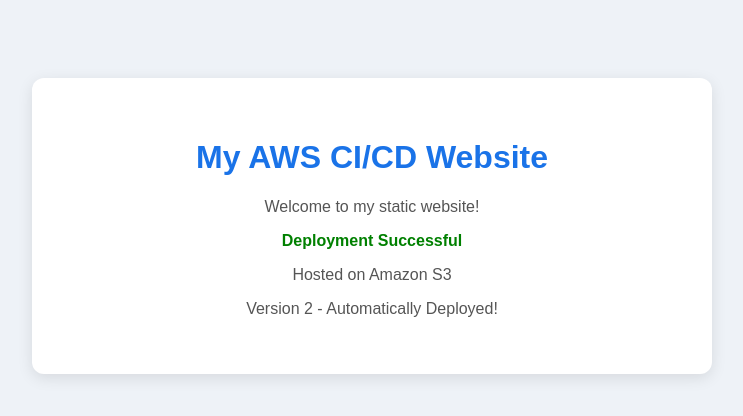
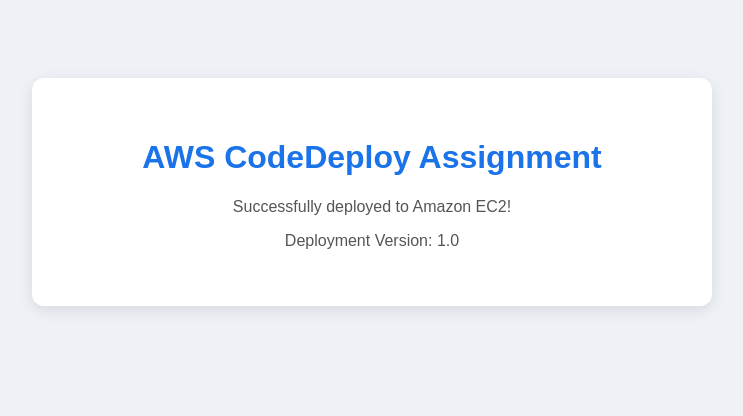
Before and after one commit to sandeepbxi/Test-repo, a plain HTML site: page index.html in a window 1280 px wide. Shown: the whole page, without its empty margins (268-1011 px from the left). Drawn offline with Linux system fonts and the light colour scheme.

Commit message:
Update title and content for AWS CodeDeploy assignment

```diff
--- a/index.html
+++ b/index.html
@@ -2,35 +2,19 @@
 <html lang="en">
 <head>
     <meta charset="UTF-8">
-    <meta name="viewport" content="width=device-width, initial-scale=1.0">
-    <title>My AWS CI/CD Website - Updated</title>
+    <title>AWS CodeDeploy Assignment</title>
     <style>
-        body {
-            font-family: Arial, sans-serif;
-            background: #eef2f7;
-            text-align: center;
-            padding: 70px 20px;
-        }
-        .container {
-            background: white;
-            max-width: 600px;
-            margin: auto;
-            padding: 40px;
-            border-radius: 12px;
-            box-shadow: 0 4px 15px rgba(0,0,0,0.1);
-        }
+        body { font-family: Arial, sans-serif; background: #eef2f7; text-align: center; padding: 70px 20px; }
+        .container { background: white; max-width: 600px; margin: auto; padding: 40px; border-radius: 12px; box-shadow: 0 4px 15px rgba(0,0,0,0.1); }
         h1 { color: #1a73e8; }
         p { color: #555; }
-        .success { color: green; font-weight: bold; }
     </style>
 </head>
 <body>
     <div class="container">
-        <h1>My AWS CI/CD Website</h1>
-        <p>Welcome to my static website!</p>
-        <p class="success">Deployment Successful</p>
-        <p>Hosted on Amazon S3</p>
-        <p>Version 2 - Automatically Deployed!</p>
+        <h1>AWS CodeDeploy Assignment</h1>
+        <p>Successfully deployed to Amazon EC2!</p>
+        <p>Deployment Version: 1.0</p>
     </div>
 </body>
 </html>
```
